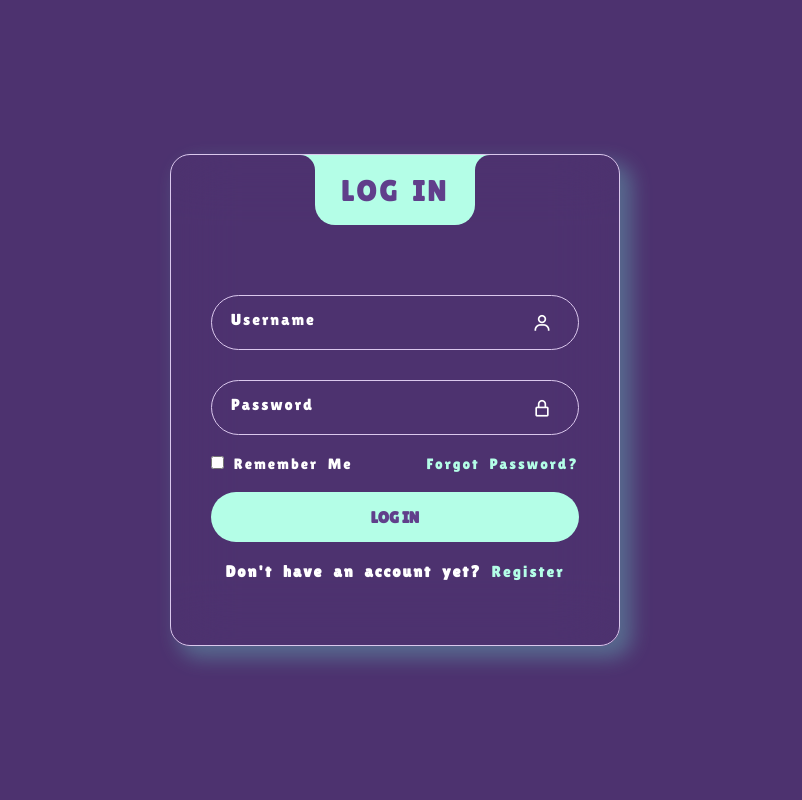
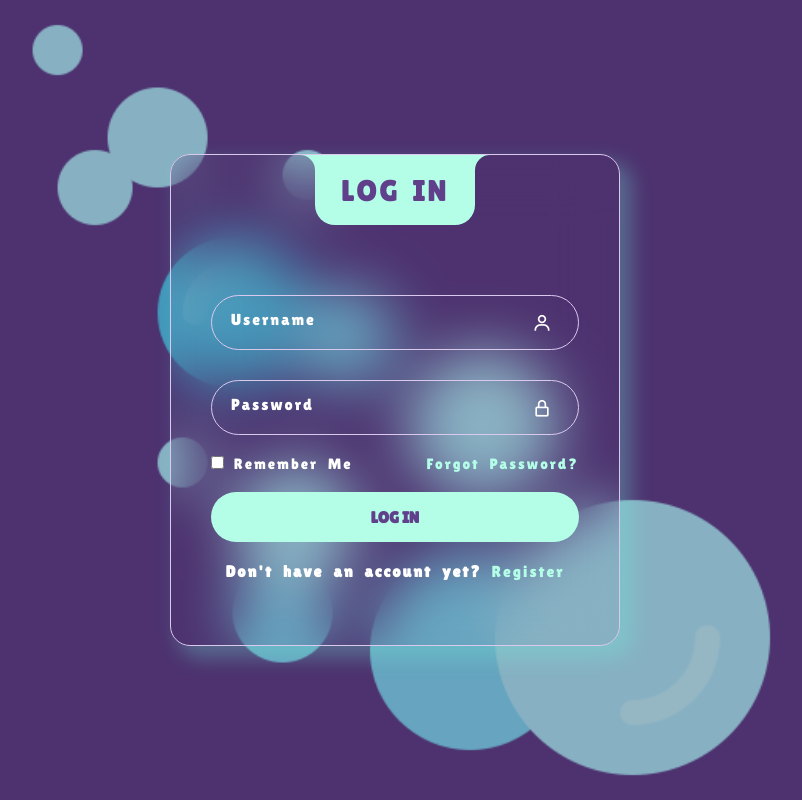
Before and after one commit to nchynacha/login-signup, a plain HTML site: page index.html in a window 1280 px wide. Shown: the whole page, without its empty margins (245-1047 px from the left). Drawn offline with nearby package versions, Linux system fonts and the light colour scheme; the site is published under a folder, as on GitHub Pages, so addresses that start at the root find nothing.

Commit message:
Update styles.css

```diff
--- a/styles.css
+++ b/styles.css
@@ -5,7 +5,7 @@
 }
 
 body{
-    background-image: url(/images/bubbles.png);
+    background-image: url(./images/bubbles.png);
    background-position: center;
     background-repeat: no-repeat;
     background-size:800px;
```
